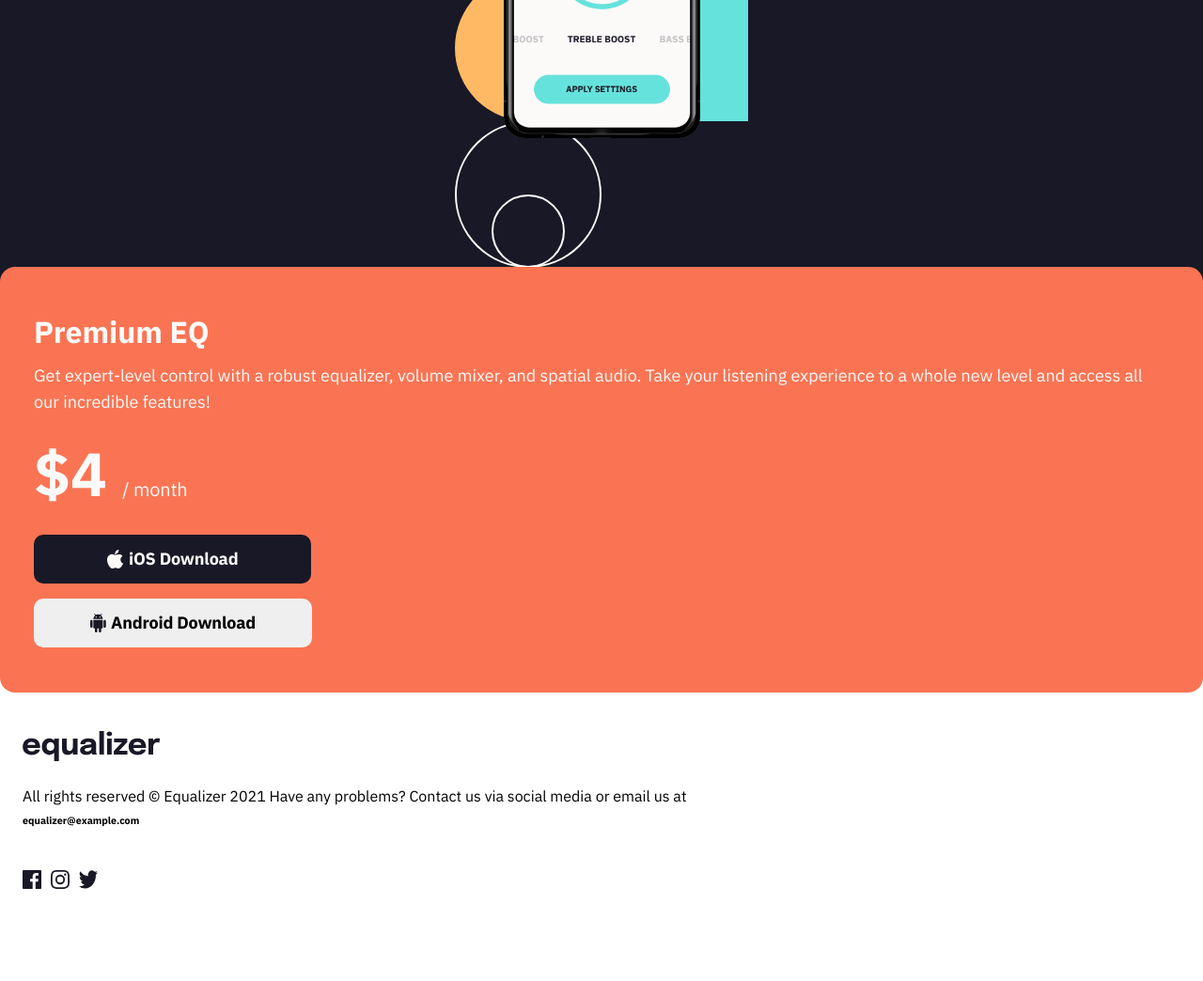
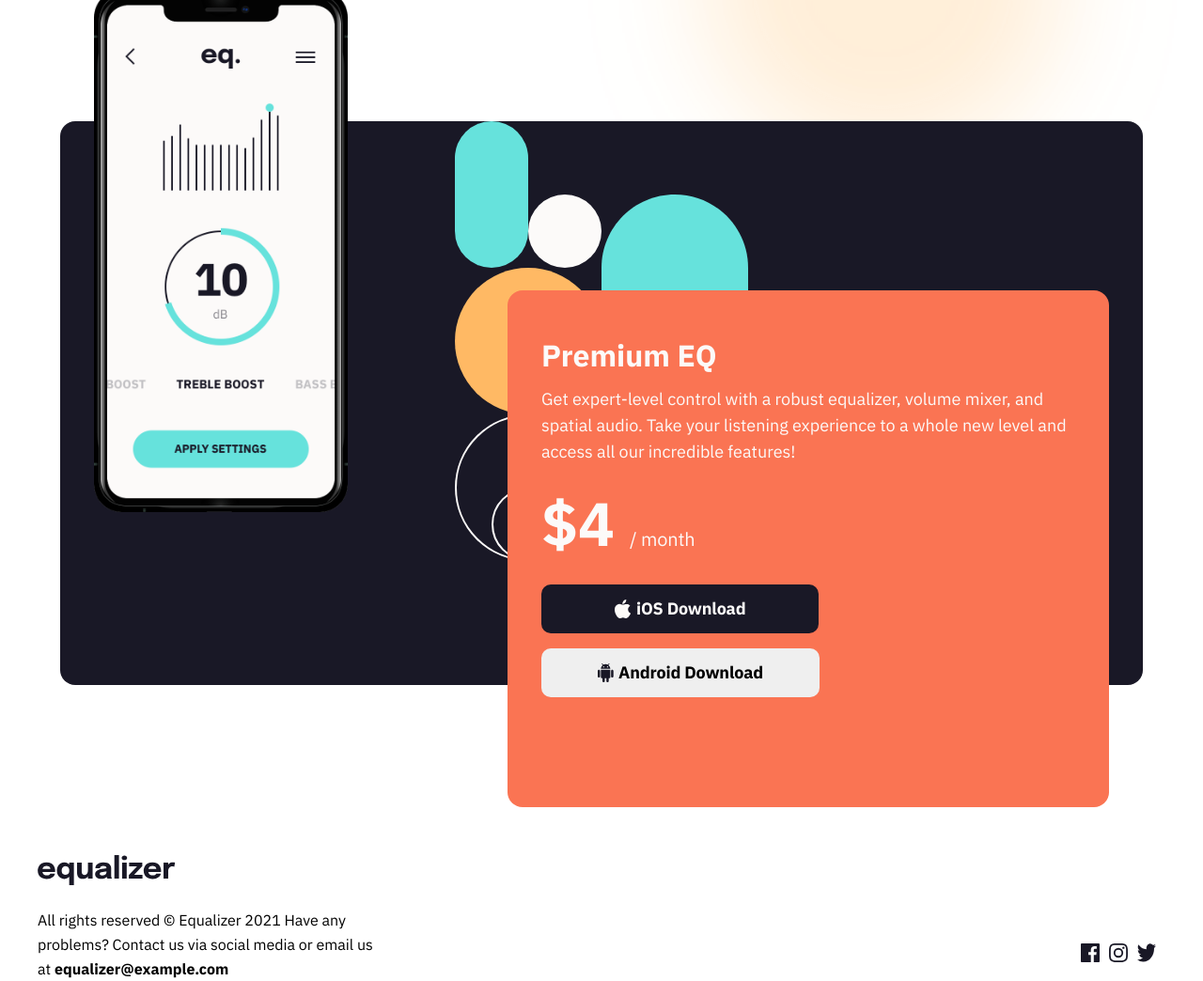
Before and after one commit to cjsachs/Equalizer-Landing-Page, a plain HTML site: page index.html in a window 1280 px wide. Shown: the part 600-1644 px from the top of the page at 94% size. Drawn offline with Linux system fonts and the light colour scheme.

Commit message:
tablet design

```diff
--- a/index.html
+++ b/index.html
@@ -48,13 +48,14 @@
       </div>
     </main>
     <footer>
-      <img class="logo" src="./assets/logo.svg" alt="logo">
-      <p>
-        All rights reserved © Equalizer 2021 Have any problems? Contact us via
-        social media or email us at
-      </p>
-      <h6>equalizer@example.com</h6>
-      <div>
+      <div class="equalizer-container">
+        <img class="logo" src="./assets/logo.svg" alt="logo">
+        <p>
+          All rights reserved © Equalizer 2021 Have any problems? Contact us via
+          social media or email us at <span>equalizer@example.com</span>
+        </p>
+      </div>
+      <div class="image-container">
         <img src="./assets/icon-facebook.svg" alt="facebook-icon" />
         <img src="./assets/icon-instagram.svg" alt="instagram-icon" />
         <img src="./assets/icon-twitter.svg" alt="twitter-icon" />
--- a/styles.css
+++ b/styles.css
@@ -52,7 +52,6 @@ main {
     height: 600px;
     background-color: #191826;
     background-image: url(./assets/bg-pattern-2.svg);
-    /* background-size: 50%; */
     object-fit: cover;
     background-repeat: no-repeat;
     background-position: top;
@@ -128,17 +127,22 @@ footer {
     margin-top: 320px;
 }
 
-footer p, footer h6 {
+footer p, footer span {
     line-height: 26px;
 }
 
-footer h6 {
+footer span {
     font-weight: 700;
 }
 
-footer div {
+.image-container {
     display: flex;
     margin: 40px 0 80px 0;
+}
+
+.image-container img {
+    width: 20px;
+    height: 20px;
 }
 
 footer div img {
@@ -148,3 +152,64 @@ footer div img {
 footer .logo {
     padding-left: 0;
 }
+
+/* Tablet Layout */
+@media (min-width: 768px) {
+    header {
+        background-image: url(./assets/bg-pattern-1.svg), url(./assets/bg-main-tablet.png);
+        background-repeat: no-repeat;
+        background-position: 105% -30%, center;
+        background-size: 268px, cover;
+    }
+    .first-container {
+        width: 520px;
+        padding-left: 39px;
+        padding-bottom: 80px;
+    }
+
+    .first-container h2 {
+        font-size: 64px;
+        line-height: 64px;
+    }
+
+    .first-container p {
+        font-size: 18px;
+        line-height: 28px;
+    }
+
+    .phone-img {
+        width: 270px;
+        top: -140px;
+        margin-left: 100px;
+    }
+
+    .dark-container {
+        width: 90%;
+        margin: 0 auto;
+    }
+
+    .second-container {
+        width: 50%;
+        height: 550px;
+        right: 100px;
+        top: 180px;
+    }
+
+    footer {
+        display: flex;
+        justify-content: space-between;
+        align-items: end;
+        margin: 0 40px;
+        margin-top: 140px;
+    }
+
+    .equalizer-container p {
+        width: 366px;
+    }
+
+    .image-container {
+        margin: 0;
+        margin-bottom: 20px;
+        align-items: end;
+    }
+}
```
